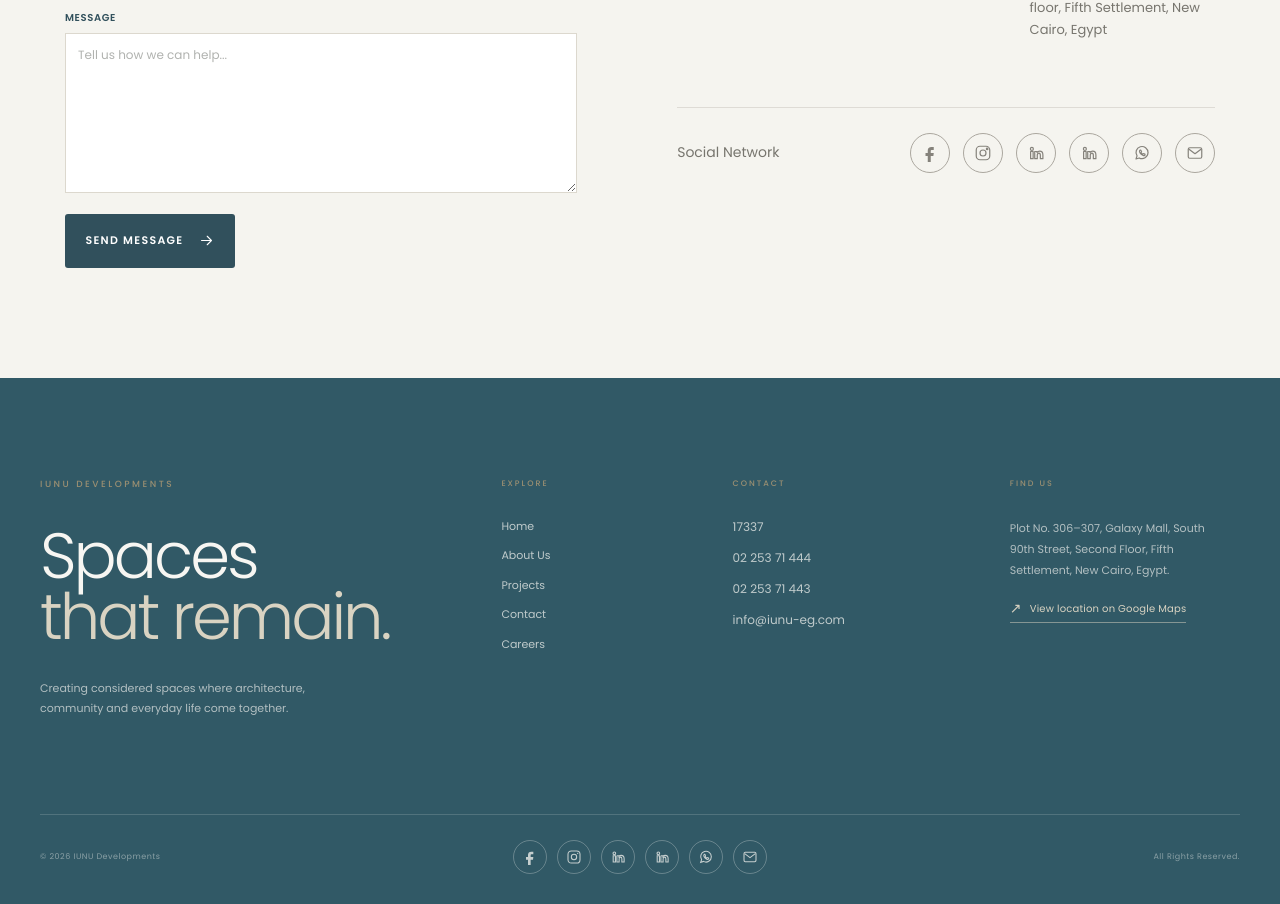
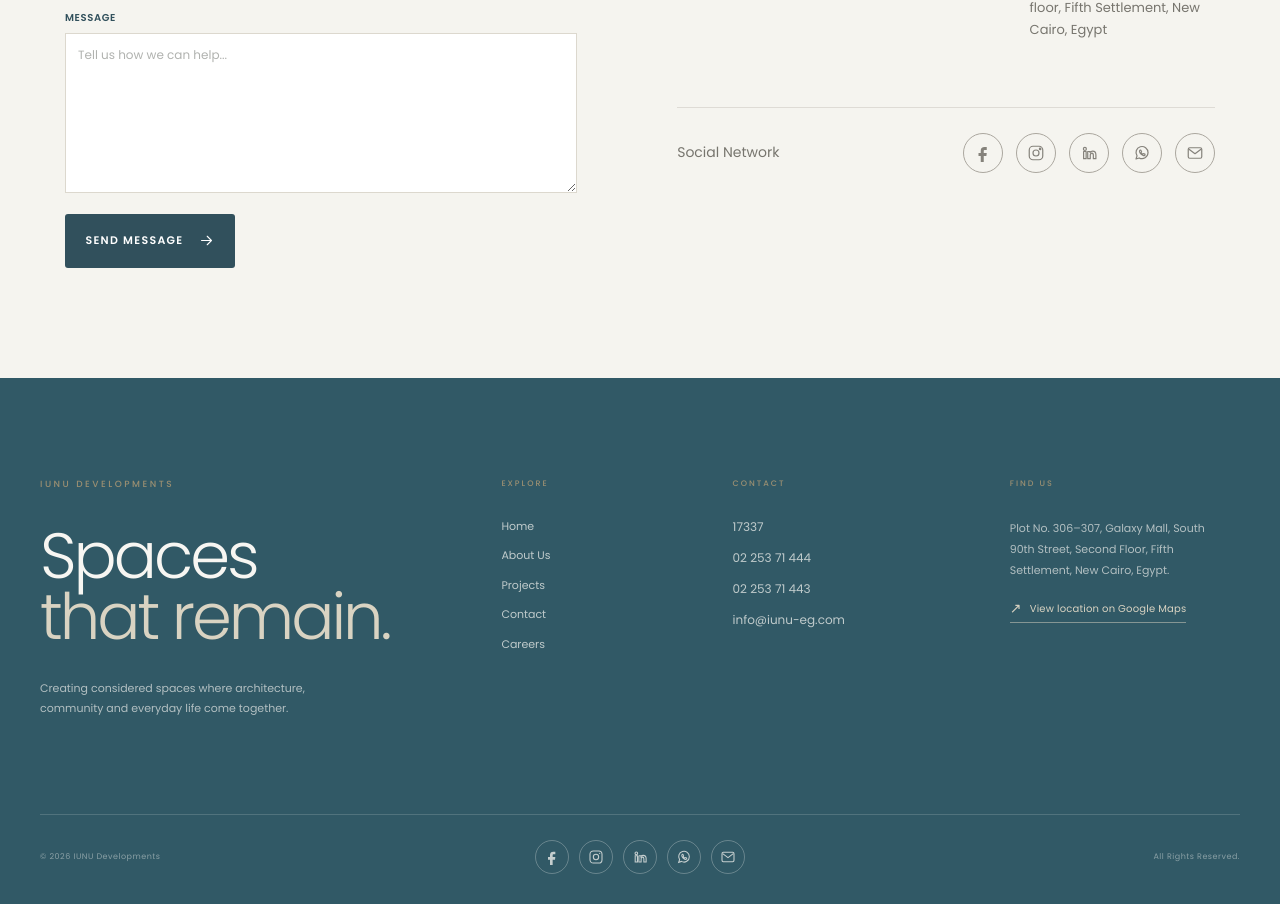
Before and after one commit to WM-cooaporate/IUNU_Website, a React (Vite) app: page /contact in a window 1280 px wide. Shown: the part 837-1741 px from the top of the page. Built offline with nearby package versions, Linux system fonts and the light colour scheme; no server answers.

Commit message:
remove duplicate

```diff
--- a/src/components/layout/Footer/Footer.jsx
+++ b/src/components/layout/Footer/Footer.jsx
@@ -216,22 +216,6 @@
               </svg>
             </a>
 
-            {/* LinkedIn */}
-            <a
-              href="https://www.linkedin.com/company/iunudevelopments/posts/?feedView=all"
-              target="_blank"
-              rel="noopener noreferrer"
-              aria-label="LinkedIn"
-              className="footer-social-link"
-            >
-              <svg viewBox="0 0 24 24" aria-hidden="true">
-                <path d="M6.5 8.5A2 2 0 1 0 6.5 4.5a2 2 0 0 0 0 4Z" />
-
-                <path d="M4.8 10h3.4v9.5H4.8z" />
-
-                <path d="M10.2 10h3.2v1.3c.7-1 1.8-1.7 3.5-1.7 3 0 4.3 1.8 4.3 5.1v4.8h-3.4v-4.4c0-1.6 0-2.9-1.9-2.9s-2.2 1.4-2.2 2.9v4.4h-3.4V10Z" />
-              </svg>
-            </a>
             {/* WhatsApp */}
             <a
               href="https://wa.me/201091218088"
--- a/src/pages/Contact/Contact.jsx
+++ b/src/pages/Contact/Contact.jsx
@@ -525,22 +525,7 @@
 
                   </svg>
                 </a>
-
 {/* LinkedIn */}
-
-<a
-  href="https://www.linkedin.com/company/iunudevelopments/posts/?feedView=all"
-  target="_blank"
-  rel="noopener noreferrer"
-  aria-label="LinkedIn"
-  className="social-link"
->
-  <svg viewBox="0 0 24 24">
-    <path d="M6.5 8.5A2 2 0 1 0 6.5 4.5a2 2 0 0 0 0 4Z" />
-    <path d="M4.8 10h3.4v9.5H4.8z" />
-    <path d="M10.2 10h3.2v1.3c.7-1 1.8-1.7 3.5-1.7 3 0 4.3 1.8 4.3 5.1v4.8h-3.4v-4.4c0-1.6 0-2.9-1.9-2.9s-2.2 1.4-2.2 2.9v4.4h-3.4V10Z" />
-  </svg>
-</a>{/* LinkedIn */}
 
 <a
   href="https://www.linkedin.com/company/iunudevelopments/posts/?feedView=all"
```
